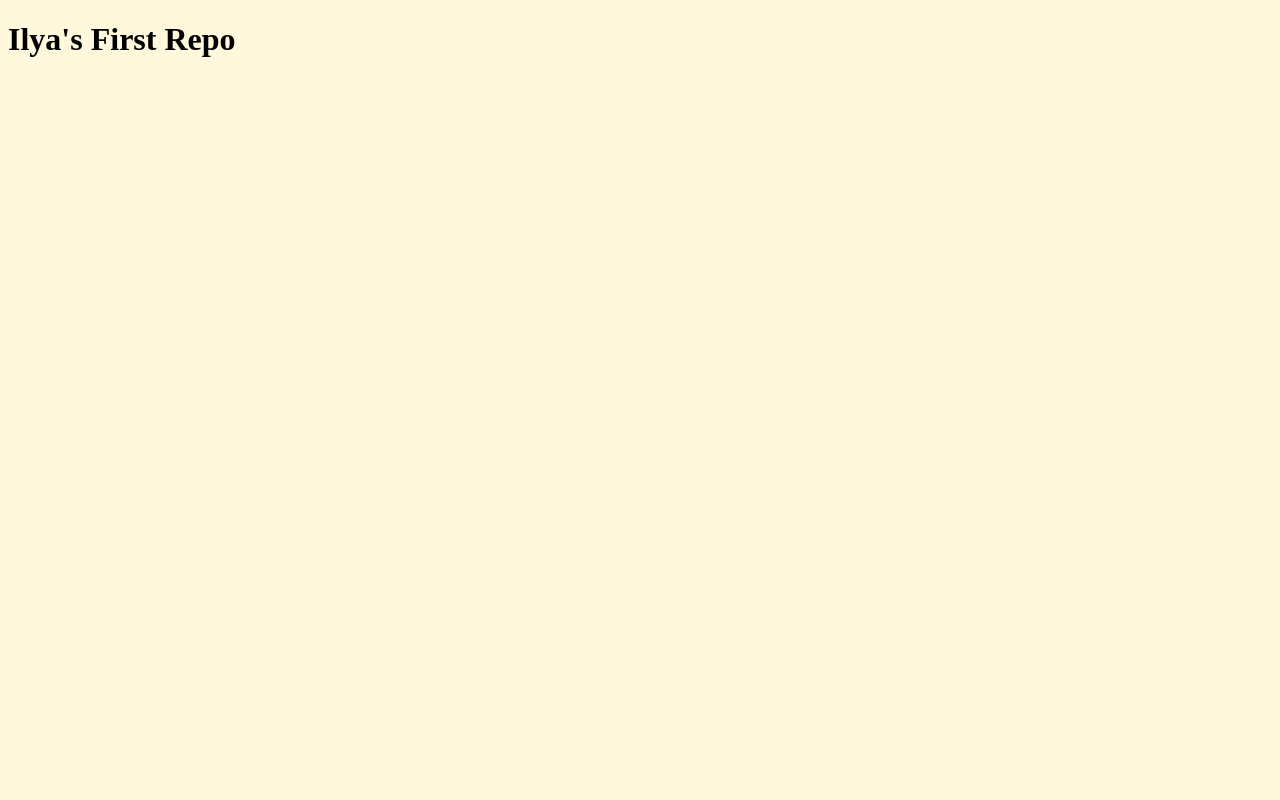
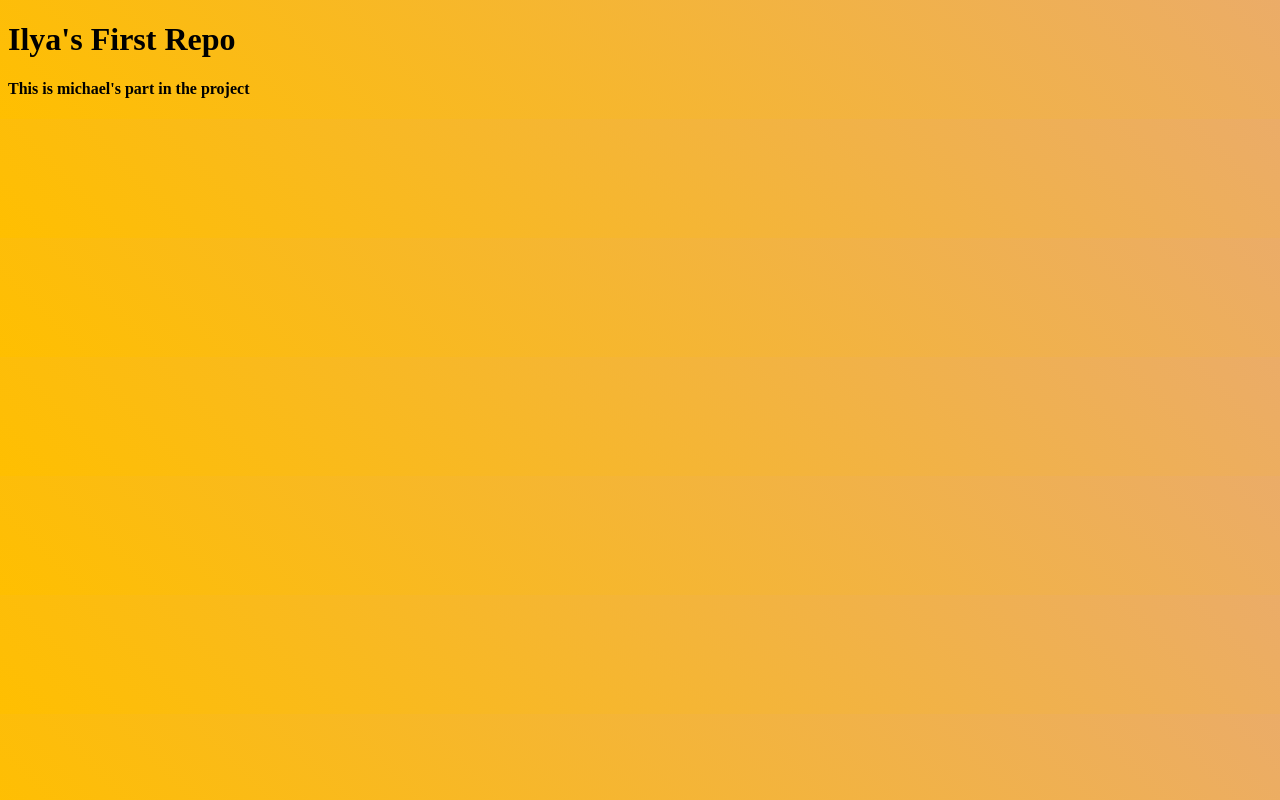
Before and after one commit to ilyaomelchenko/project-example, a plain HTML site: page index.html in a window 1280 px wide. Drawn offline with Linux system fonts and the light colour scheme.

Commit message:
[Update] Better looking background
I thought maybe you would like something like this.

```diff
--- a/index.html
+++ b/index.html
@@ -9,5 +9,6 @@
   </head>
   <body>
     <h1>Ilya's First Repo</h1>
+    <h4>This is michael's part in the project</h4>
   </body>
 </html>
--- a/styles.css
+++ b/styles.css
@@ -1,3 +1,9 @@
 body {
-  background-color: rgba(255, 238, 163, 0.363);
+  /* I think this is a better fit */
+  /* background-color: rgba(255, 238, 163, 0.363); */
+  background-image: linear-gradient(
+    45deg,
+    rgb(255, 191, 0),
+    rgb(235, 172, 104)
+  );
 }
```
Also changed, not shown: 1 other file.
